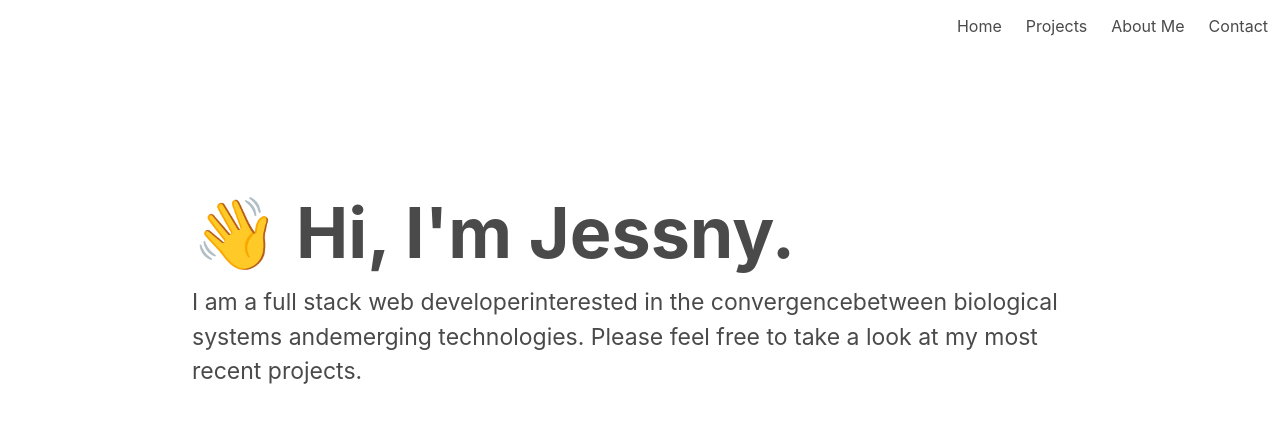
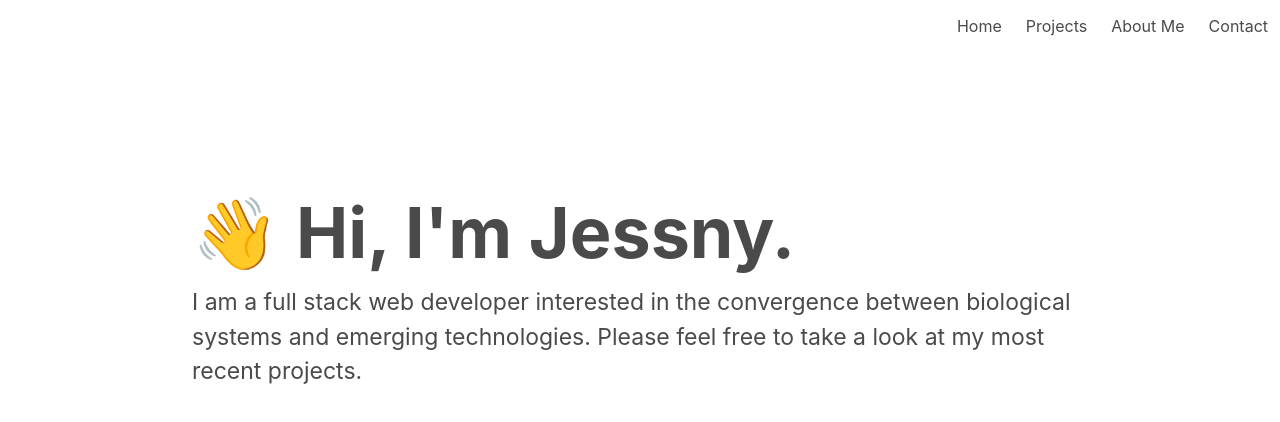
Before and after one commit to jessnyj/react-portfolio, a React (Create React App) app: page / in a window 1280 px wide. Shown: the top 422 px of the page. Built offline with nearby package versions, Linux system fonts and the light colour scheme.

Commit message:
removed timeout and updated resume

```diff
--- a/src/pages/About/about.js
+++ b/src/pages/About/about.js
@@ -3,7 +3,7 @@ import Header from "../../components/Header/header"
 import Footer from "../../components/Footer/footer";
 import "./about.css"
 import jessny from "../../images/jessny-grad.png";
-import resume from "../../images/resume.pdf";
+import resume from "../../images/jessny_resume_pdf.pdf";
 
 const About = () => {
     return (
--- a/src/pages/Home/home.css
+++ b/src/pages/Home/home.css
@@ -9,5 +9,4 @@
     margin-left: 15%;
     margin-right: 15%;
     font-size: 23px;
-    visibility: hidden;
 }
--- a/src/pages/Home/home.js
+++ b/src/pages/Home/home.js
@@ -2,13 +2,13 @@ import React, { Component } from "react";
 import "./home.css";
 
 class Home extends Component {
-    componentDidMount() {
-        setTimeout(function () {
-            var element = document.getElementById("desc");
-            element.style.visibility = "visible";
-            element.classList.add("animate__animated", "animate__fadeInDown")
-        }, 1200);
-    }
+    // componentDidMount() {
+    //     setTimeout(function () {
+    //         var element = document.getElementById("desc");
+    //         element.style.visibility = "visible";
+    //         element.classList.add("animate__animated", "animate__fadeInDown")
+    //     }, 1200);
+    // }
 
     render() {
         return (
@@ -16,7 +16,7 @@ class Home extends Component {
                 <h1 id="name" className="animate__animated animate__fadeInDown">
                     <span role="img" aria-label="sheep">👋 </span>
                     Hi, I'm Jessny.</h1>
-                <p id="desc">I am a full stack web developerinterested in the convergencebetween biological systems andemerging technologies.
+                <p id="desc">I am a full stack web developer interested in the convergence between biological systems and emerging technologies.
                 Please feel free to take a look at my most recent projects.  </p>
             </div>
         );
```
Also changed, not shown: 2 other files (tests, documents, lock files or other folders).
